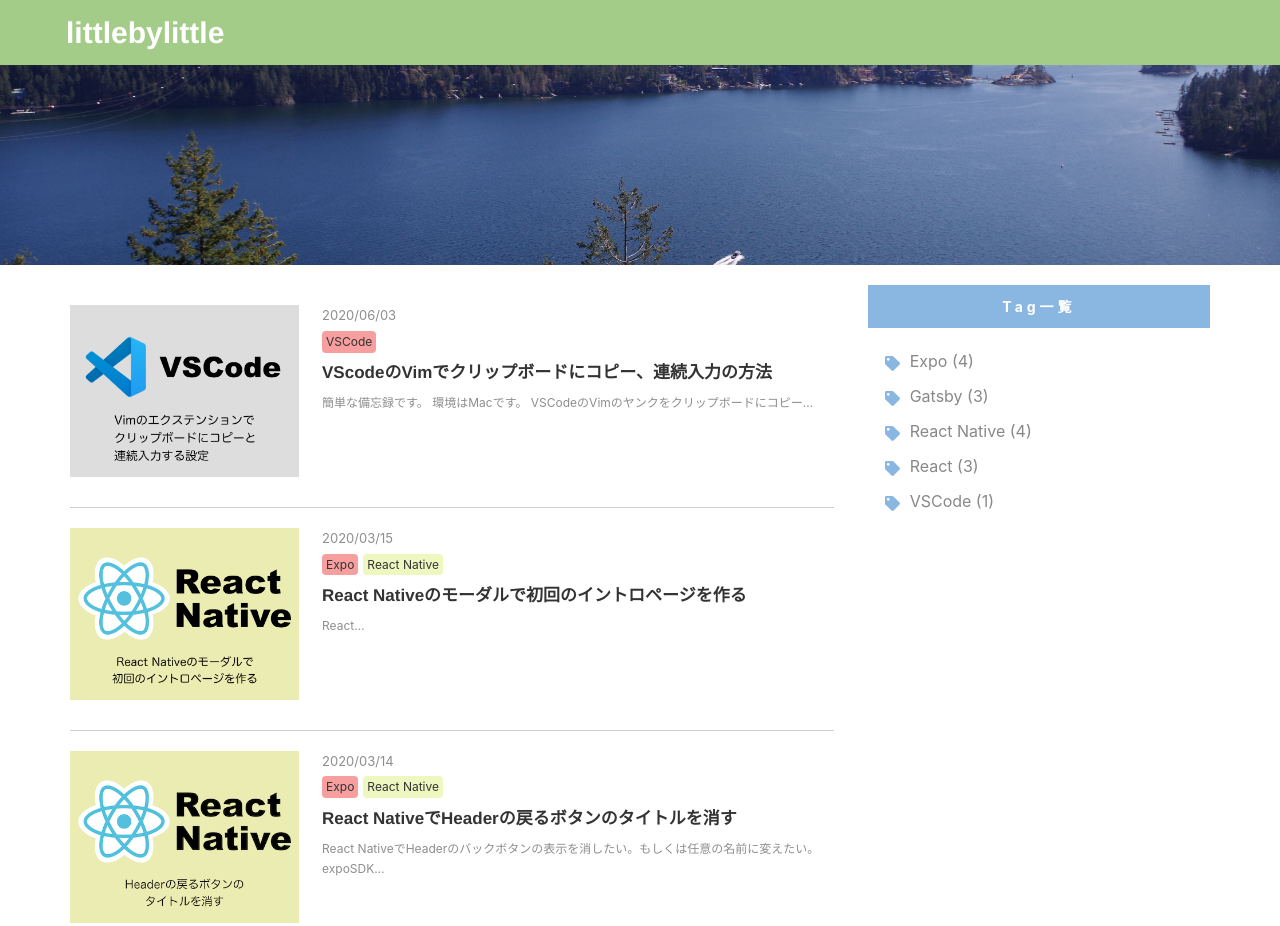
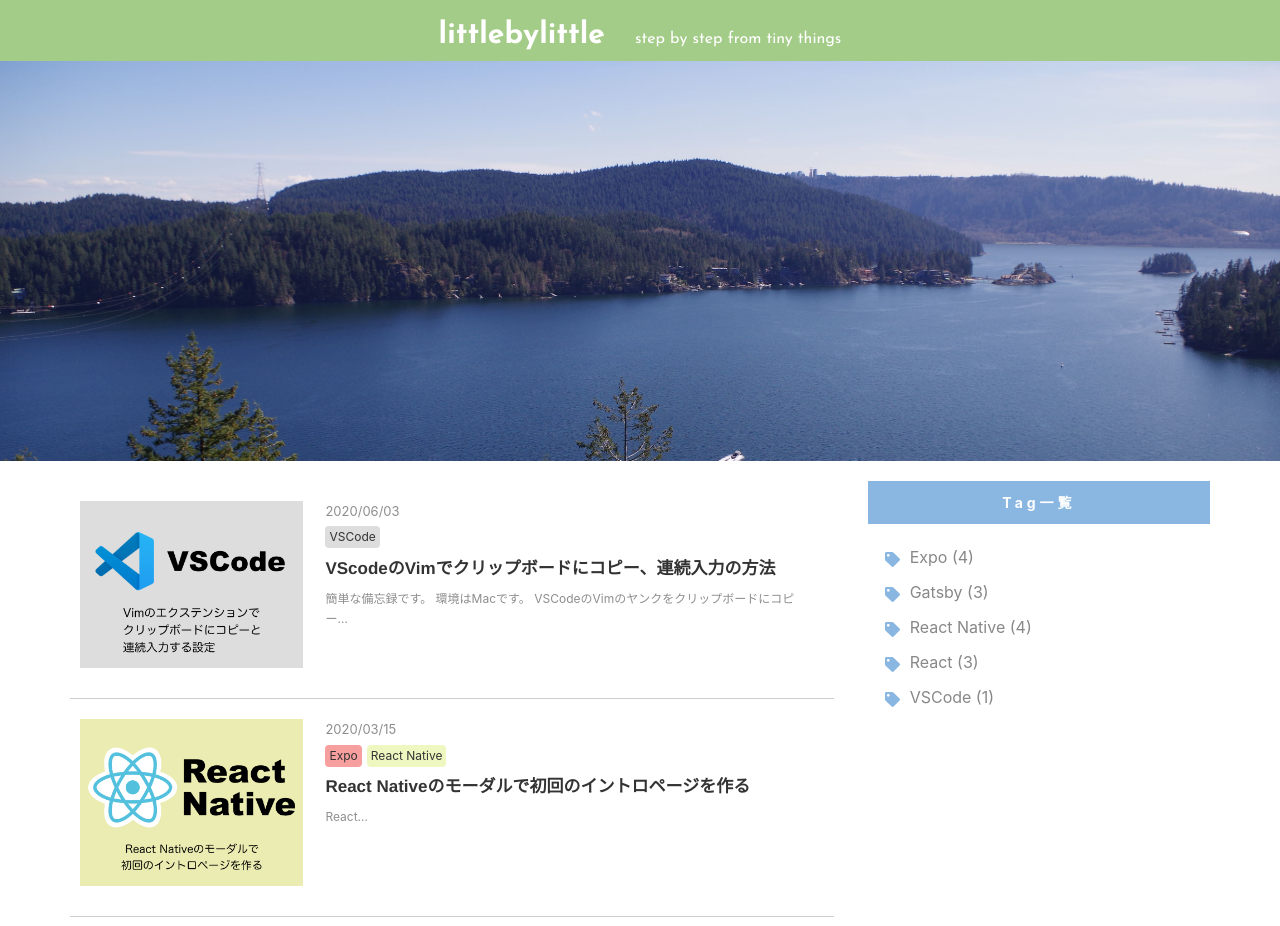
Before and after one commit to amagin006/gatsby-blog, a Gatsby site: page / in a window 1280 px wide. Shown: the top 926 px of the page. Built offline with nearby package versions, Linux system fonts and the light colour scheme; Gatsby itself is replaced by a stand-in of ours; some packages are replaced by stand-ins of ours.

Commit message:
Modify top design

```diff
--- a/contents/posts/2020/06/howtouse-vim-clipbord/index.md
+++ b/contents/posts/2020/06/howtouse-vim-clipbord/index.md
@@ -8,7 +8,7 @@
 簡単な備忘録です。
 環境はMacです。
 
-## VSCodeのVimのヤンクをクリップボードにコピー
+### VSCodeのVimのヤンクをクリップボードにコピー
 
 VSCodeが便利すぎて普段から使っていますが、キーバインディングはVimのExtensionをいれて使用しています。
 
@@ -21,7 +21,7 @@
 これでシステムのクリップボードにコピーしてくれます。
 
 
-## VSCodeのVimで押しっぱなしの連続入力ができない問題
+### VSCodeのVimで押しっぱなしの連続入力ができない問題
 
 Vimを使う上で`j`や`k`など移動キーは押しっぱなしで移動することがよくあります。なぜかVimのExtensionでそれがきかなくて何回もキーを連打しないといけない状態でした。これは非常につかいにくい。
 
--- a/gatsby-browser.js
+++ b/gatsby-browser.js
@@ -1,3 +1,4 @@
-require("typeface-rubik");
-require("prismjs/themes/prism-tomorrow.css");
+require('typeface-rubik');
+require('typeface-josefin-sans');
+require('prismjs/themes/prism-tomorrow.css');
 require('prismjs/plugins/line-numbers/prism-line-numbers.css');
--- a/package.json
+++ b/package.json
@@ -34,6 +34,7 @@
     "react-helmet": "^5.2.1",
     "react-typography": "^0.16.19",
     "to": "^0.2.9",
+    "typeface-josefin-sans": "^0.0.75",
     "typeface-rubik": "^0.0.72",
     "typography": "^0.16.19",
     "update": "^0.7.4"
--- a/src/components/header/index.js
+++ b/src/components/header/index.js
@@ -1,6 +1,6 @@
-import { Link } from "gatsby"
-import PropTypes from "prop-types"
-import React from "react"
+import { Link } from 'gatsby';
+import PropTypes from 'prop-types';
+import React from 'react';
 
 import styles from './index.module.scss';
 
@@ -8,20 +8,19 @@
   <header className={styles.header}>
     <div className={styles.headerWrapper}>
       <h1 className={styles.title}>
-        <Link to="/">
-          {siteTitle}
-        </Link>
+        <Link to='/'>{siteTitle}</Link>
       </h1>
+      <div className={styles.subTitle}>step by step from tiny things</div>
     </div>
   </header>
-)
+);
 
 Header.propTypes = {
   siteTitle: PropTypes.string,
-}
+};
 
 Header.defaultProps = {
   siteTitle: ``,
-}
+};
 
-export default Header
+export default Header;
--- a/src/components/header/index.module.scss
+++ b/src/components/header/index.module.scss
@@ -1,19 +1,39 @@
 .header {
   background-color: #a4cc89;
-  box-shadow: 0 3px 6px rgba(0, 0, 0, 0.18);
+  box-shadow: 0 3px 6px rgba(0, 0, 0, 0.2);
 }
 
 .headerWrapper {
   max-width: 1180px;
   margin: 0 auto;
+  text-align: center;
 }
 
 .title {
   font-size: 3rem;
-  padding: 16px;
+  padding: 16px 0 0 0;
   margin-bottom: 0;
-
   a {
+    font-family: 'Josefin Sans', sans-serif;
     color: #fff;
   }
 }
+
+.subTitle {
+  color: #fff;
+  font-size: 1.6rem;
+  padding-bottom: 8px;
+  font-family: 'Josefin Sans', sans-serif;
+}
+
+@media screen and (min-width: 768px) {
+  .headerWrapper {
+    display: flex;
+    justify-content: center;
+    align-items: baseline;
+  }
+
+  .subTitle {
+    margin-left: 30px;
+  }
+}
--- a/src/components/layout/layout.module.scss
+++ b/src/components/layout/layout.module.scss
@@ -1,7 +1,8 @@
 body {
   margin: 0;
   font-size: 1.6rem;
-  font-family: -apple-system, BlinkMacSystemFont, Segoe UI, Helvetica Neue, Hiragino Kaku Gothic ProN, "メイリオ", meiryo, sans-serif;
+  font-family: -apple-system, BlinkMacSystemFont, Segoe UI, Helvetica Neue,
+    Hiragino Kaku Gothic ProN, 'メイリオ', meiryo, sans-serif;
 }
 
 .bodyWrapper {
@@ -11,11 +12,12 @@
   display: flex;
 }
 
-.bodyContainer {}
+.bodyContainer {
+}
 
 .header_container {
-  background: url(../../../contents/images/IMGP5090.jpg) no-repeat center center/ cover;
-  height: 200px
+  background: url(../../../contents/images/IMGP5090.jpg) no-repeat top -120px center/ cover fixed;
+  height: 400px;
 }
 
 main {
@@ -143,7 +145,6 @@
     display: block;
     width: 30%;
   }
-
 }
 
 @media screen and (min-width: 768px) {
--- a/src/components/post-preview/index.module.scss
+++ b/src/components/post-preview/index.module.scss
@@ -19,7 +19,6 @@
   }
 
   .postContent {
-
     h3.title {
       margin: 10px 0;
       padding: 0;
@@ -44,7 +43,7 @@
 @media screen and (min-width: 600px) {
   .postBlock {
     display: flex;
-    padding: 20px 0;
+    padding: 20px 10px;
     margin-bottom: 0;
 
     .postTumbnailBox {
@@ -65,5 +64,4 @@
       }
     }
   }
-
 }
--- a/src/components/tags/index.js
+++ b/src/components/tags/index.js
@@ -15,6 +15,9 @@
         case 'React Native':
           tagClass = styles.react_native;
           break;
+        case 'VSCode':
+          tagClass = styles.vscode;
+          break;
         default:
           break;
       }
--- a/src/components/tags/index.module.scss
+++ b/src/components/tags/index.module.scss
@@ -18,3 +18,7 @@
 .react_native {
   background-color: #eef7c0;
 }
+
+.vscode {
+  background-color: #dddddd;
+}
--- a/src/pages/index.js
+++ b/src/pages/index.js
@@ -1,18 +1,18 @@
-import React from "react"
-import { graphql, Link } from 'gatsby'
+import React from 'react';
+import { graphql } from 'gatsby';
 
-import kebabCase from "lodash/kebabCase"
-import Layout from "../components/layout/"
-import PostList from "../components/post-list"
-import SEO from "../components/seo"
+// import kebabCase from 'lodash/kebabCase';
+import Layout from '../components/layout/';
+import PostList from '../components/post-list';
+import SEO from '../components/seo';
 
 class BlogIndex extends React.Component {
   render() {
     return (
       <Layout title={this.props.data.site.siteMetadata.title} location={this.props.location}>
-        <SEO title="Home" lang="ja"/>
+        <SEO title='Home' lang='ja' />
         <PostList postEdges={this.props.data.allMarkdownRemark.edges} />
-        <ul>
+        {/* <ul>
           {this.props.data.allMarkdownRemark.group.map(tag => (
             <li key={tag.fieldValue} >
               <Link to={`/tags/${kebabCase(tag.fieldValue)}/`}>
@@ -20,9 +20,9 @@
               </Link>
             </li>
           ))}
-        </ul>
-      </Layout >
-    )
+        </ul> */}
+      </Layout>
+    );
   }
 }
 
@@ -59,4 +59,4 @@
       }
     }
   }
-`
+`;
```
Also changed, not shown: src/templates/blog-post.scss (+7 -2 lines), 1 other file.
